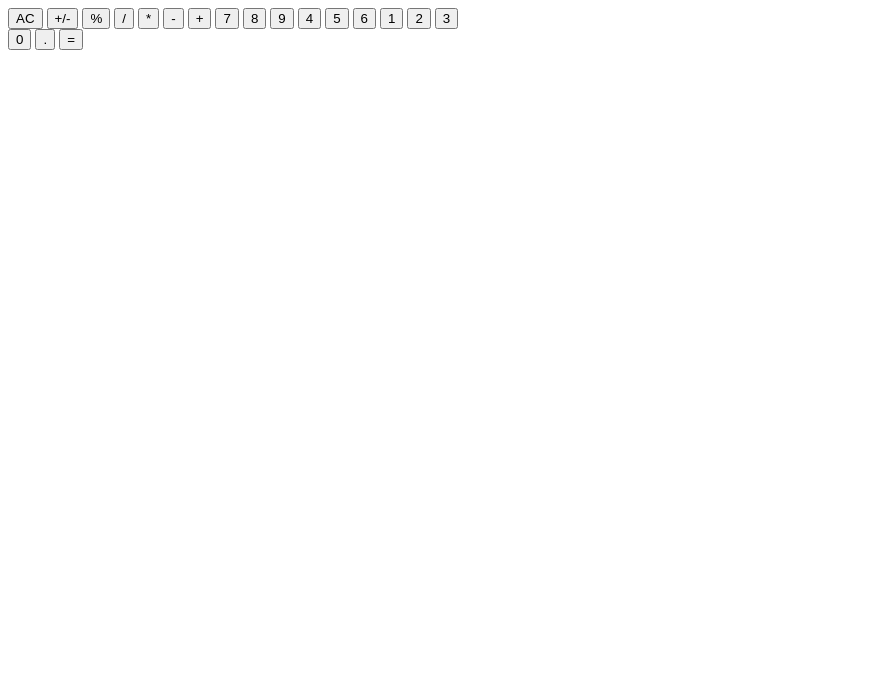
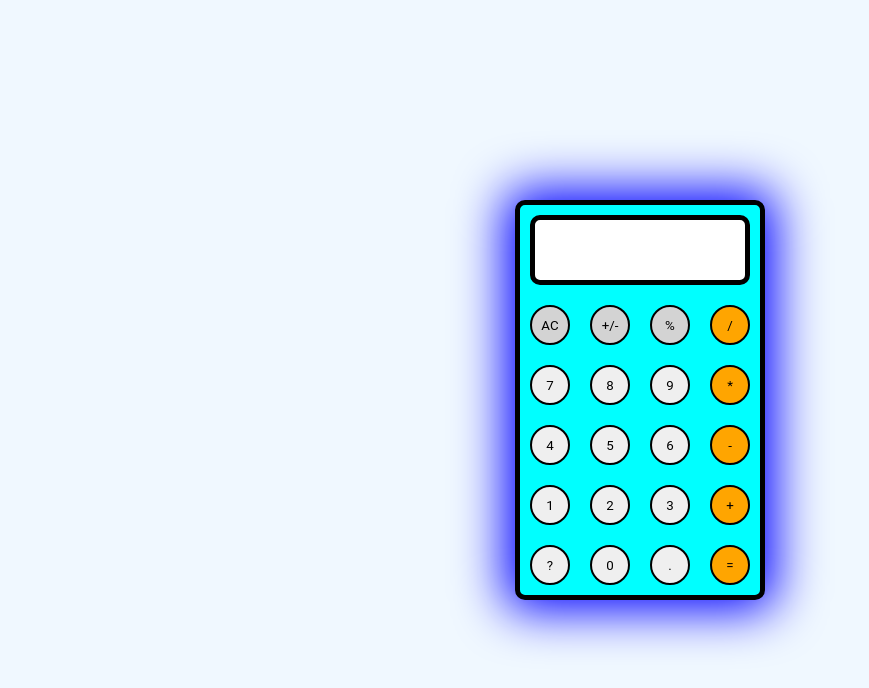
Before and after one commit to PattyTheRattyy/odin_calculator, a plain HTML site: page index.html in a window 1280 px wide. Shown: the whole page, without its empty margins (0-869 px from the left). Drawn offline with Linux system fonts and the light colour scheme.

Commit message:
Add "fun" button

```diff
--- a/index.html
+++ b/index.html
@@ -4,33 +4,34 @@
     <meta charset="UTF-8" />
     <meta name="viewport" content="width=device-width, initial-scale=1.0" />
     <title>Calculate!</title>
-    <!-- <link rel="stylesheet" href="style.css" /> -->
+    <link rel="stylesheet" href="style.css" />
   </head>
   <body>
     <div id="calculator">
       <div id="display"></div>
-      <div id="buttons">
+      <div id="button-container">
         <button id="clear" class="top-3-buttons">AC</button>
         <button id="signToggle" class="top-3-buttons">+/-</button>
         <button id="percent" class="top-3-buttons">%</button>
-        <button id="divide" class="right-side">/</button>
-        <button id="multiply" class="right-side">*</button>
-        <button id="minus" class="right-side">-</button>
-        <button id="plus" class="right-side">+</button>
+        <button id="divide" class="right-side-buttons">/</button>
         <button id="7" class="digits">7</button>
         <button id="8" class="digits">8</button>
         <button id="9" class="digits">9</button>
+        <button id="multiply" class="right-side-buttons">*</button>
         <button id="4" class="digits">4</button>
         <button id="5" class="digits">5</button>
         <button id="6" class="digits">6</button>
+        <button id="minus" class="right-side-buttons">-</button>
         <button id="1" class="digits">1</button>
         <button id="2" class="digits">2</button>
         <button id="3" class="digits">3</button>
-      </div>
-      <div class="bottom row">
-        <button id="0" class="digits">0</button>
-        <button id="." class="digits">.</button>
-        <button id="equals" class="right-side-buttons">=</button>
+        <button id="plus" class="right-side-buttons">+</button>
+        <div class="bottom-row">
+          <button id="fun">?</button>
+          <button id="0" class="digits">0</button>
+          <button id="." class="digits">.</button>
+          <button id="equals" class="right-side-buttons">=</button>
+        </div>
       </div>
     </div>
     <script src="script.js"></script>
```
